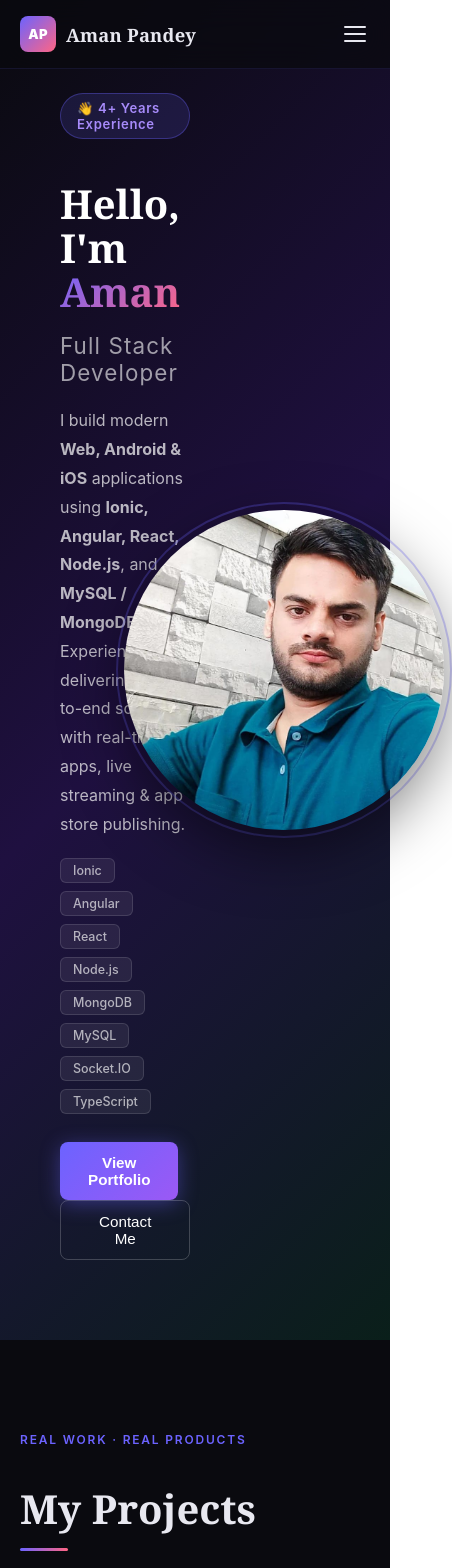
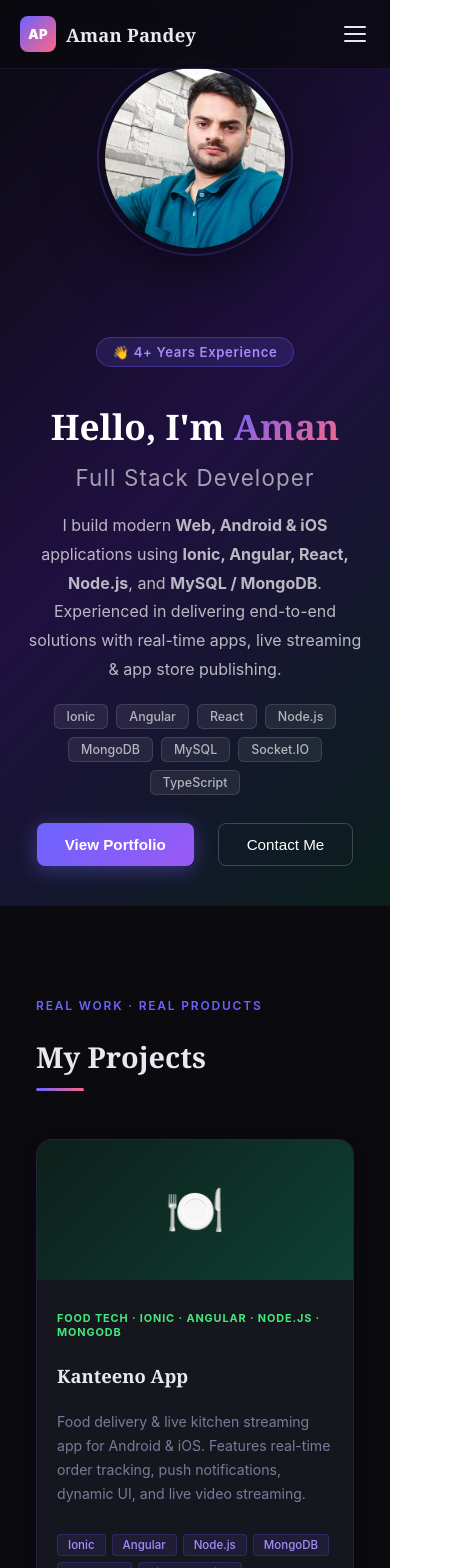
Before and after one commit to Aman3157/PortfolioAman.pandey3157, a React (Create React App) app: page / in a window 390 px wide. Shown: the top 1568 px of the page, 452 px wide, since content can reach past the window. Built offline with nearby package versions, Linux system fonts and the light colour scheme.

Commit message:
responsive ui

```diff
--- a/src/component/home.js
+++ b/src/component/home.js
@@ -68,7 +68,7 @@ const projects = [
     type: "News Streaming · Ionic · Angular · Node.js",
     typeColor: "#2dd4bf",
     name: "HornbillTV — Android & iOS App",
-    desc: " Regional news app for Android & iOS. Developed REST APIs, integrated with frontend, and enabled live news streaming for local audience.",
+    desc: "Regional news app for Android & iOS. Developed REST APIs, integrated with frontend, and enabled live news streaming for local audience.",
     tags: ["Ionic", "Angular", "Node.js", "REST APIs", "Live Streaming"],
     bg: "linear-gradient(135deg, #0d1f1f, #0f3333)",
     company: "DigitalNavigation Pvt Ltd",
@@ -78,12 +78,74 @@ const projects = [
     type: "Regional News · Ionic · Angular · Node.js",
     typeColor: "#fb923c",
     name: "Shekhawati Ab Tak — News App",
-    desc: " News streaming app for Android & iOS. Built REST APIs, integrated with frontend, and enabled live news streaming with real-time updates.",
+    desc: "News streaming app for Android & iOS. Built REST APIs, integrated with frontend, and enabled live news streaming with real-time updates.",
     tags: ["Ionic", "Angular", "Node.js", "REST APIs", "Live Streaming", "Android · iOS"],
     bg: "linear-gradient(135deg, #1f1500, #4a3000)",
     company: "DigitalNavigation Pvt Ltd",
   },
 ];
+
+/* ── Inject responsive CSS once ── */
+const responsiveCSS = `
+  @media (max-width: 768px) {
+    .hero-container {
+      flex-direction: column !important;
+      padding: 60px 24px 40px !important;
+      text-align: center !important;
+      min-height: unset !important;
+    }
+    .hero-left {
+      width: 100% !important;
+      order: 2;
+    }
+    .hero-right {
+      width: 100% !important;
+      order: 1;
+      justify-content: center !important;
+      margin-bottom: 28px;
+    }
+    .hero-image {
+      width: 180px !important;
+      height: 180px !important;
+    }
+    .hero-desc {
+      max-width: 100% !important;
+    }
+    .hero-chips {
+      justify-content: center;
+    }
+    .hero-buttons {
+      display: flex;
+      justify-content: center;
+      gap: 12px;
+      flex-wrap: wrap;
+    }
+    .section-inner {
+      padding: 0 16px;
+    }
+    .portfolio-grid {
+      grid-template-columns: 1fr !important;
+    }
+  }
+  @media (max-width: 480px) {
+    .hero-h1 {
+      font-size: 2.2rem !important;
+    }
+    .section-title {
+      font-size: 1.8rem !important;
+    }
+  }
+`;
+
+if (typeof document !== "undefined") {
+  const styleId = "home-responsive-styles";
+  if (!document.getElementById(styleId)) {
+    const styleTag = document.createElement("style");
+    styleTag.id = styleId;
+    styleTag.innerHTML = responsiveCSS;
+    document.head.appendChild(styleTag);
+  }
+}
 
 function Home() {
   const navigate = useNavigate();
@@ -102,25 +164,25 @@ function Home() {
   return (
     <div>
       {/* ── HERO ── */}
-      <div style={styles.container}>
-        <div style={styles.left}>
+      <div className="hero-container" style={styles.container}>
+        <div className="hero-left" style={styles.left}>
           <p style={styles.badge}>👋 4+ Years Experience</p>
-          <h1 style={styles.h1}>
+          <h1 className="hero-h1" style={styles.h1}>
             Hello, I'm <span style={styles.highlight}>Aman</span>
           </h1>
           <h2 style={styles.h2}>Full Stack Developer</h2>
-          <p style={styles.desc}>
+          <p className="hero-desc" style={styles.desc}>
             I build modern <strong>Web, Android & iOS</strong> applications using{" "}
             <strong>Ionic, Angular, React, Node.js</strong>, and{" "}
             <strong>MySQL / MongoDB</strong>. Experienced in delivering end-to-end
             solutions with real-time apps, live streaming & app store publishing.
           </p>
-          <div style={styles.chips}>
+          <div className="hero-chips" style={styles.chips}>
             {["Ionic", "Angular", "React", "Node.js", "MongoDB", "MySQL", "Socket.IO", "TypeScript"].map((s) => (
               <span key={s} style={styles.chip}>{s}</span>
             ))}
           </div>
-          <div>
+          <div className="hero-buttons">
             <button style={styles.btn} onClick={handlePortfolioClick}>
               View Portfolio
             </button>
@@ -130,21 +192,21 @@ function Home() {
           </div>
         </div>
 
-        <div style={styles.right}>
+        <div className="hero-right" style={styles.right}>
           <div style={styles.imageWrap}>
-            <img src={aman} alt="Aman Pandey" style={styles.image} />
+            <img className="hero-image" src={aman} alt="Aman Pandey" style={styles.image} />
           </div>
         </div>
       </div>
 
       {/* ── PORTFOLIO ── */}
       <div id="portfolio" style={styles.portfolio}>
-        <div style={styles.sectionInner}>
+        <div className="section-inner" style={styles.sectionInner}>
           <p style={styles.sectionLabel}>Real Work · Real Products</p>
-          <h2 style={styles.sectionTitle}>My Projects</h2>
+          <h2 className="section-title" style={styles.sectionTitle}>My Projects</h2>
           <div style={styles.divider}></div>
 
-          <div style={styles.grid}>
+          <div className="portfolio-grid" style={styles.grid}>
             {projects.map((p, i) => (
               <ProjectCard key={i} project={p} />
             ))}
```
